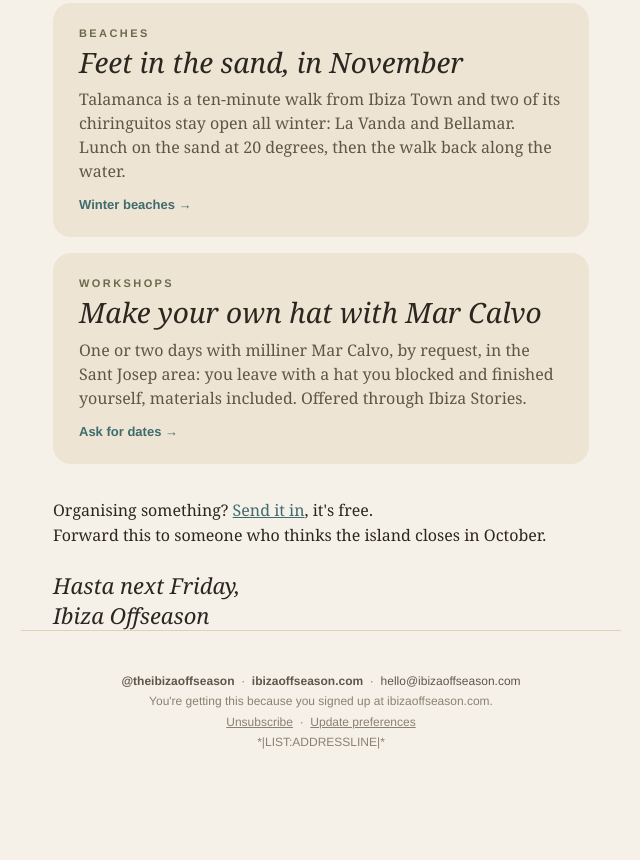
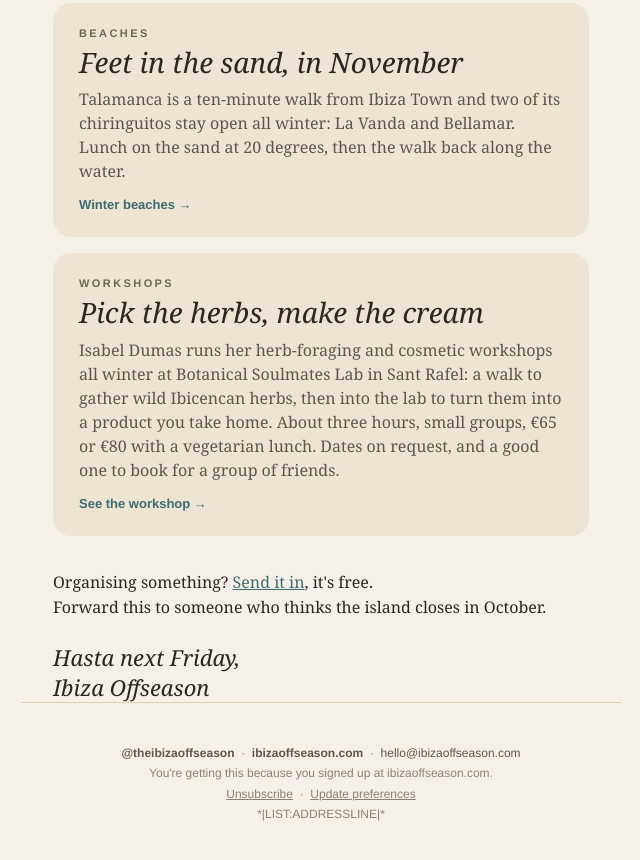
Before and after one commit to kimvanderhoeven1-tech/ibizaoffseason, a plain HTML site: page mail/weekly-05.html in a window 1280 px wide. Shown: the part 2406-3266 px from the top of the page, without its empty margins (319-959 px from the left). Before the commit the page ends 3196 px from the top, so only its background shows below. Drawn offline with Linux system fonts and the light colour scheme.

Commit message:
Weekly 05: Botanical Soulmates block instead of hat workshop
Co-Authored-By: Claude Fable 5.1 <noreply@anthropic.com>
Claude-Session: https://claude.ai/code/session_01RLkfgBqS7dYwe32Vdi7eR1

```diff
--- a/mail/weekly-05.html
+++ b/mail/weekly-05.html
@@ -116,9 +116,9 @@
     <table role="presentation" width="100%" cellpadding="0" cellspacing="0" style="background:#EDE4D3;border-radius:18px;">
     <tr><td style="padding:24px 26px;">
       <div style="font-family:'Montserrat',Helvetica,Arial,sans-serif;font-size:11px;font-weight:700;letter-spacing:.22em;text-transform:uppercase;color:#6B6A4C;">Workshops</div>
-      <div style="font-family:'Cormorant Garamond',Georgia,serif;font-style:italic;font-size:28px;line-height:1.1;color:#2B261F;margin-top:8px;">Make your own hat with Mar Calvo</div>
-      <div style="font-family:Georgia,serif;font-size:16px;line-height:1.5;color:#5E5649;margin-top:10px;">One or two days with milliner Mar Calvo, by request, in the Sant Josep area: you leave with a hat you blocked and finished yourself, materials included. Offered through Ibiza Stories.</div>
-      <div style="margin-top:12px;"><a href="https://ibizaoffseason.com/agenda?utm_source=weekly&utm_medium=email&utm_campaign=w05" style="font-family:'Montserrat',Helvetica,Arial,sans-serif;font-size:13px;font-weight:700;color:#3F6B6E;text-decoration:none;">Ask for dates →</a></div>
+      <div style="font-family:'Cormorant Garamond',Georgia,serif;font-style:italic;font-size:28px;line-height:1.1;color:#2B261F;margin-top:8px;">Pick the herbs, make the cream</div>
+      <div style="font-family:Georgia,serif;font-size:16px;line-height:1.5;color:#5E5649;margin-top:10px;">Isabel Dumas runs her herb-foraging and cosmetic workshops all winter at Botanical Soulmates Lab in Sant Rafel: a walk to gather wild Ibicencan herbs, then into the lab to turn them into a product you take home. About three hours, small groups, €65 or €80 with a vegetarian lunch. Dates on request, and a good one to book for a group of friends.</div>
+      <div style="margin-top:12px;"><a href="https://www.botanicalsoulmatescosmetics.com/products/cosmetic-formulating-ibicencan-medical-herbs-workshop-half-day?utm_source=ibizaoffseason" style="font-family:'Montserrat',Helvetica,Arial,sans-serif;font-size:13px;font-weight:700;color:#3F6B6E;text-decoration:none;">See the workshop →</a></div>
     </td></tr></table>
   </td></tr>
 
```
